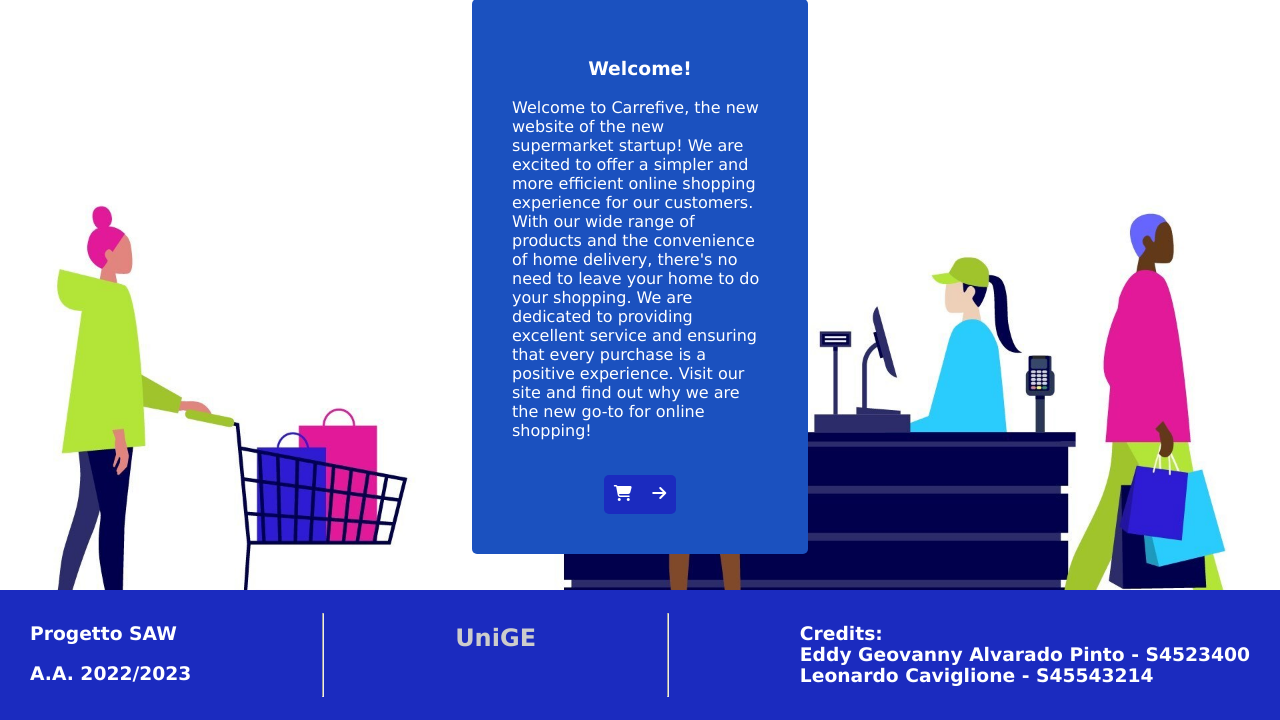
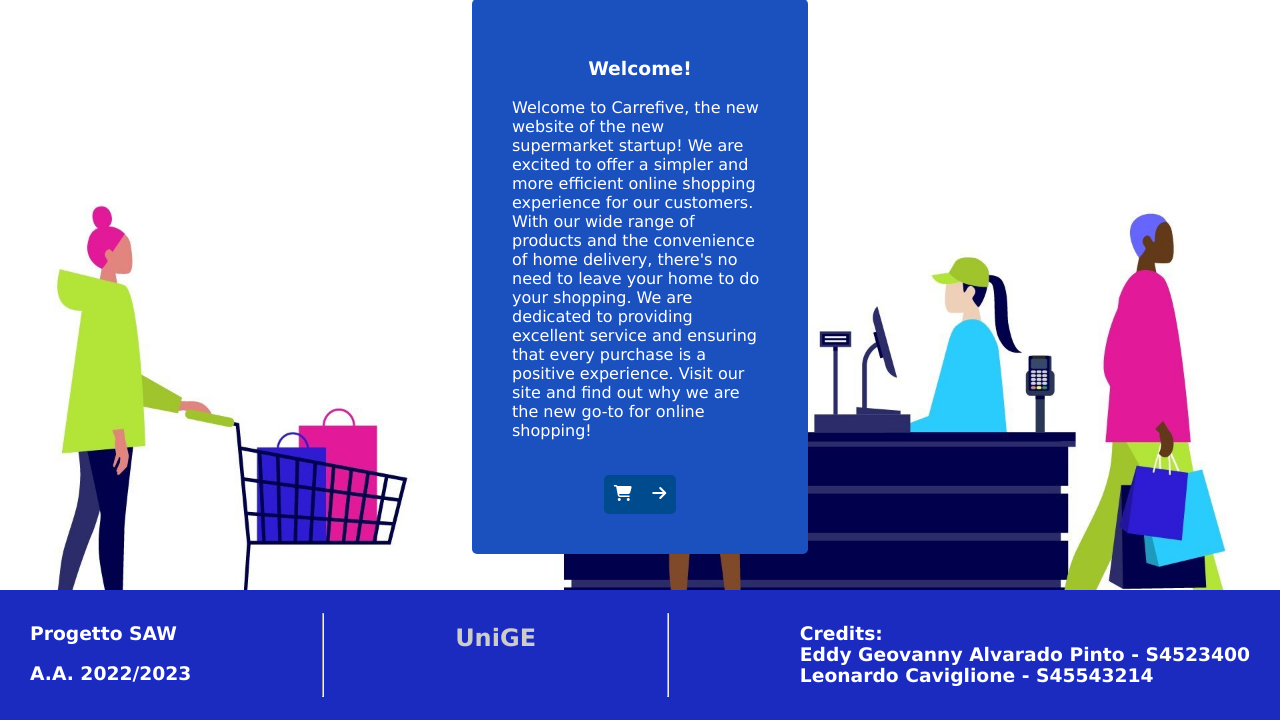
Before and after one commit to GeoAlva/Saw-Project, a PHP site: page /saw/index.php in a window 1280 px wide, with the pointer over the restyled element. Shown: the part 80-800 px from the top of the page. Run offline with PHP 8.4, Linux system fonts and the light colour scheme; some libraries are stand-ins or nearby versions.

Commit message:
fixed hover for "start" button

```diff
--- a/css/style.css
+++ b/css/style.css
@@ -259,7 +259,7 @@ input:focus ~ .floating-label,
 }
 
 
-.container:hover .start{
+.container .start:hover{
   background-color: #1b2bbf;
 }
 
```
